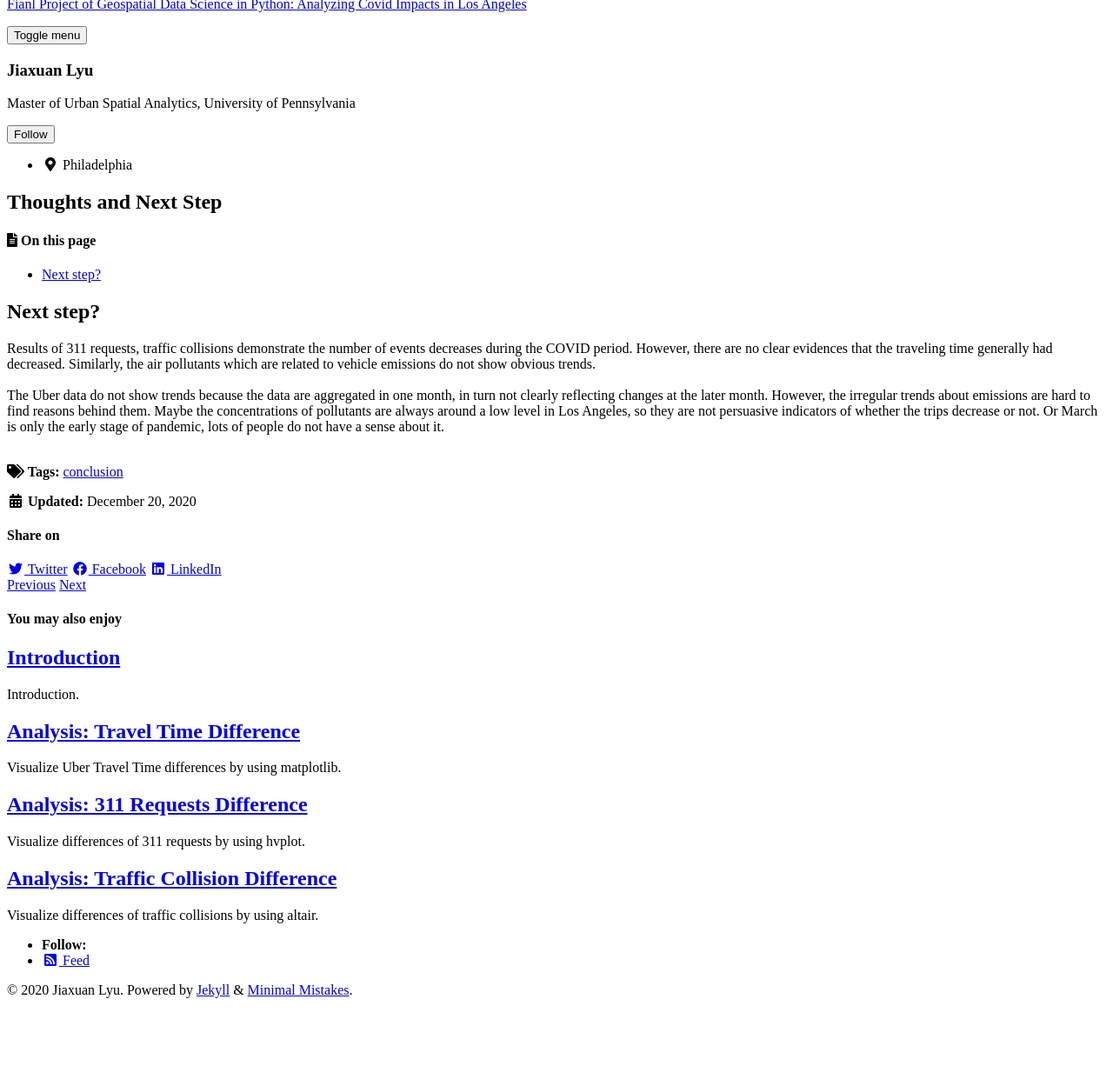
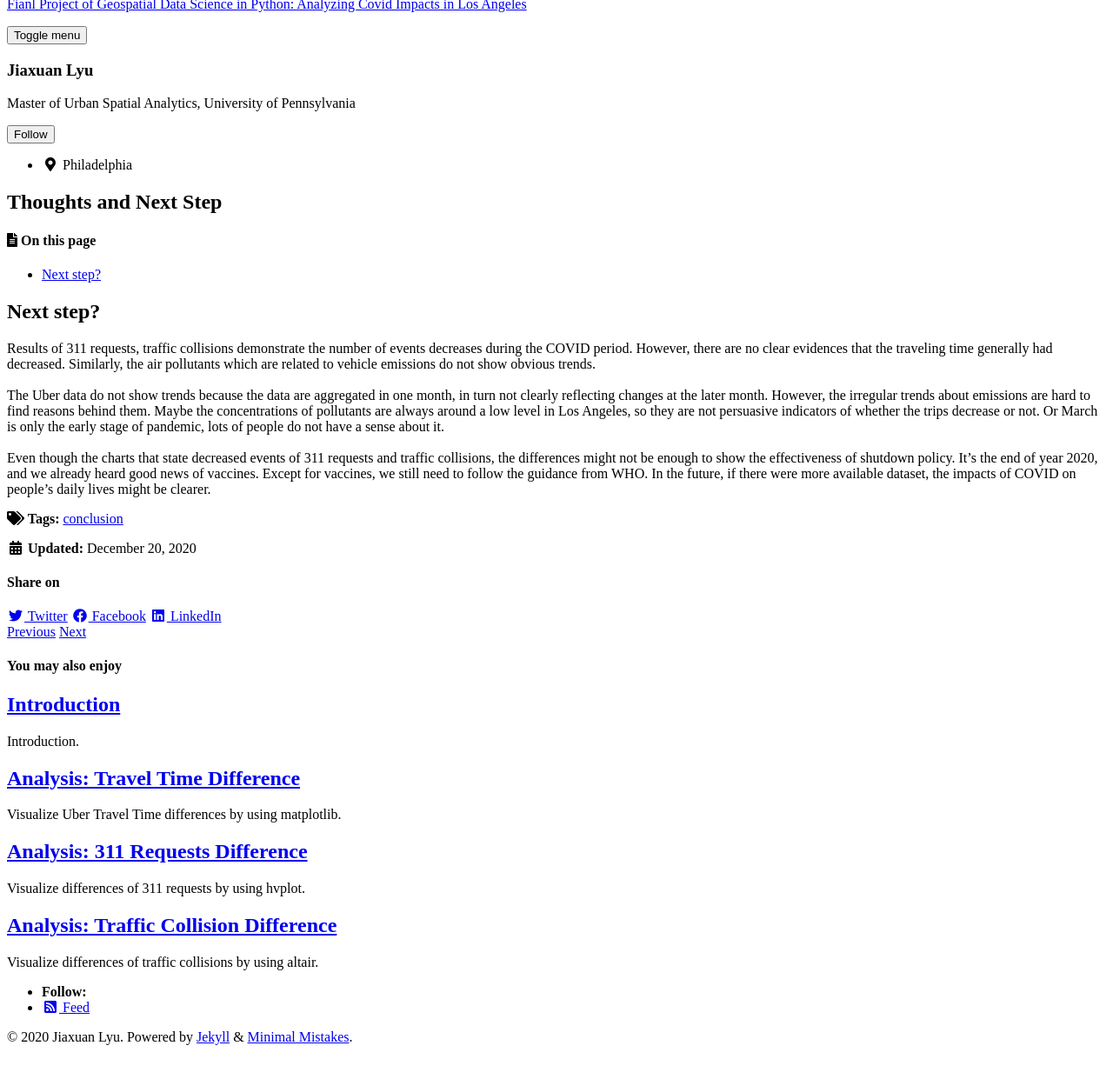
Before and after one commit to jiaxuanlyu/Geospatial-LA-Covid-Analysis, a Jekyll site: the page built from _posts/2020-12-15-6-con.md, in a window 1280 px wide, cut to the strip 112-1384 px from the top of the page. Shown: the top 1241 px of the strip at 87% size. Built offline with Jekyll 4.4.1, drawn with Linux system fonts in a browser that asks for light colours; cached includes are drawn as plain includes; nearby versions of some CDN libraries; before the commit the page ends 1330 px from its top, so only the background shows below that.

Commit message:
Update 2020-12-15-6-con.md

```diff
--- a/_posts/2020-12-15-6-con.md
+++ b/_posts/2020-12-15-6-con.md
@@ -16,3 +16,4 @@ Results of 311 requests, traffic collisions demonstrate the number of events dec
 The Uber data do not show trends because the data are aggregated in one month, in turn not clearly reflecting changes at the later month. However, the irregular trends about emissions are hard to find reasons behind them. Maybe the concentrations of pollutants are always around a low level in Los Angeles, so they are not persuasive indicators of whether the trips decrease or not. Or March is only the early stage of pandemic, lots of people do not have a sense about it.
 <br>
 <br>
+Even though the charts that state decreased events of 311 requests and traffic collisions, the differences might not be enough to show the effectiveness of shutdown policy. It’s the end of year 2020, and we already heard good news of vaccines. Except for vaccines, we still need to follow the guidance from WHO. In the future, if there were more available dataset, the impacts of COVID on people’s daily lives might be clearer.
```
